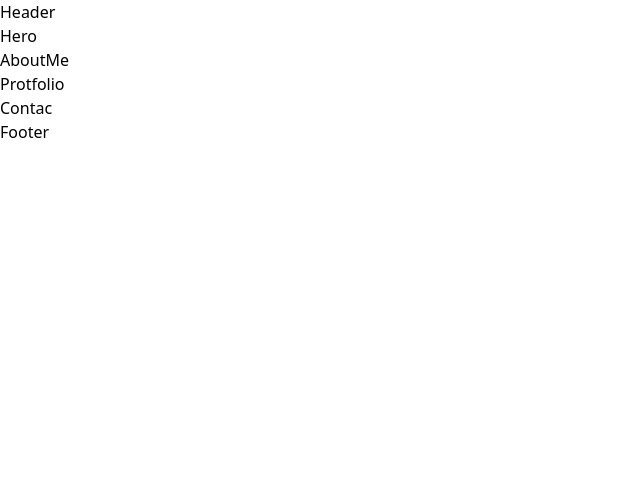
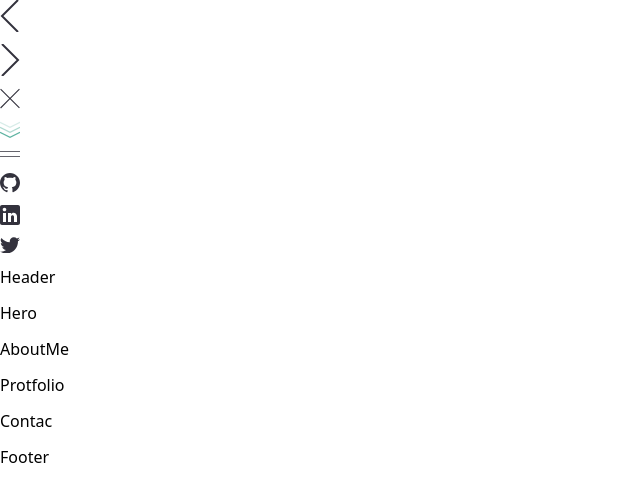
Before and after one commit to RyanCahela/Portfolio_2022_Nextjs, a Next.js app: page / in a window 1280 px wide. Shown: the top 502 px of the page, without its empty margins (0-640 px from the left). Built offline with nearby package versions, Linux system fonts and the light colour scheme.

Commit message:
created svg components

```diff
--- /dev/null
+++ b/components/Icons/ArrowLeftSVG.js
@@ -0,0 +1,11 @@
+import React from "react";
+
+const ArrowLeftSVG = () => {
+  return (
+    <svg xmlns="http://www.w3.org/2000/svg" viewBox="0 0 10 16">
+      <path fill="none" stroke="#33323D" d="M9 0L1 8l8 8" />
+    </svg>
+  );
+};
+
+export default ArrowLeftSVG;
--- /dev/null
+++ b/components/Icons/ArrowRightSVG.js
@@ -0,0 +1,11 @@
+import React from "react";
+
+const ArrowRightSVG = () => {
+  return (
+    <svg xmlns="http://www.w3.org/2000/svg" viewBox="0 0 10 16">
+      <path fill="none" stroke="#33323D" d="M1 0l8 8-8 8" />
+    </svg>
+  );
+};
+
+export default ArrowRightSVG;
--- /dev/null
+++ b/components/Icons/CloseSVG.js
@@ -0,0 +1,15 @@
+import React from "react";
+
+const CloseSVG = () => {
+  return (
+    <svg xmlns="http://www.w3.org/2000/svg" viewBox="0 0 18 19">
+      <path
+        fill="#33323D"
+        fillRule="evenodd"
+        d="M17.132.661l.707.707L9.707 9.5l8.132 8.132-.707.707L9 10.207.868 18.34l-.707-.707L8.293 9.5.161 1.368.868.661 9 8.793 17.132.661z"
+      />
+    </svg>
+  );
+};
+
+export default CloseSVG;
--- /dev/null
+++ b/components/Icons/DownArrowsSVG.js
@@ -0,0 +1,15 @@
+import React from "react";
+
+const DownArrowsSVG = () => {
+  return (
+    <svg xmlns="http://www.w3.org/2000/svg" viewBox="0 0 16 14">
+      <g fill="none" fillRule="evenodd" stroke="#5FB4A2">
+        <path d="M0 9l8 4 8-4" />
+        <path opacity=".5" d="M0 5l8 4 8-4" />
+        <path opacity=".25" d="M0 1l8 4 8-4" />
+      </g>
+    </svg>
+  );
+};
+
+export default DownArrowsSVG;
--- /dev/null
+++ b/components/Icons/HamburgerSVG.js
@@ -0,0 +1,13 @@
+import React from "react";
+
+const HamburgerSVG = () => {
+  return (
+    <svg xmlns="http://www.w3.org/2000/svg" viewBox="0 0 24 13">
+      <g fill="#33323D" fillRule="evenodd">
+        <path d="M0 0h24v1H0zM0 6h24v1H0zM0 12h24v1H0z" />
+      </g>
+    </svg>
+  );
+};
+
+export default HamburgerSVG;
--- /dev/null
+++ b/components/Logos/GithubLogoSVG.js
@@ -0,0 +1,14 @@
+import React from "react";
+
+const GithubLogoSVG = () => {
+  return (
+    <svg xmlns="http://www.w3.org/2000/svg" viewBox="0 0 25 24">
+      <path
+        fill="#33323D"
+        d="M12.5 0C5.594 0 0 5.51 0 12.305c0 5.437 3.581 10.048 8.547 11.674.625.116.854-.265.854-.592 0-.292-.01-1.066-.016-2.092-3.477.742-4.21-1.65-4.21-1.65-.569-1.42-1.39-1.8-1.39-1.8-1.133-.764.087-.748.087-.748 1.255.086 1.914 1.268 1.914 1.268 1.115 1.881 2.927 1.338 3.641 1.024.113-.797.434-1.338.792-1.646-2.776-.308-5.694-1.366-5.694-6.08 0-1.343.484-2.44 1.286-3.302-.14-.31-.562-1.562.11-3.256 0 0 1.047-.33 3.437 1.261 1-.273 2.063-.409 3.125-.415 1.063.006 2.125.142 3.125.415 2.375-1.591 3.422-1.261 3.422-1.261.672 1.694.25 2.945.125 3.256.797.861 1.281 1.959 1.281 3.302 0 4.727-2.921 5.767-5.703 6.07.438.369.844 1.123.844 2.276 0 1.647-.016 2.97-.016 3.37 0 .322.22.707.86.584 5-1.615 8.579-6.23 8.579-11.658C25 5.509 19.403 0 12.5 0z"
+      />
+    </svg>
+  );
+};
+
+export default GithubLogoSVG;
--- /dev/null
+++ b/components/Logos/LinkedinLogoSVG.js
@@ -0,0 +1,14 @@
+import React from "react";
+
+const LinkedinLogoSVG = () => {
+  return (
+    <svg xmlns="http://www.w3.org/2000/svg" viewBox="0 0 24 24">
+      <path
+        fill="#33323D"
+        d="M21.6 0H2.4C1.08 0 0 1.08 0 2.4v19.2C0 22.92 1.08 24 2.4 24h19.2c1.32 0 2.4-1.08 2.4-2.4V2.4C24 1.08 22.92 0 21.6 0zM7.2 20.4H3.6V9.6h3.6v10.8zM5.4 7.56c-1.2 0-2.16-.96-2.16-2.16 0-1.2.96-2.16 2.16-2.16 1.2 0 2.16.96 2.16 2.16 0 1.2-.96 2.16-2.16 2.16zm15 12.84h-3.6v-6.36c0-.96-.84-1.8-1.8-1.8-.96 0-1.8.84-1.8 1.8v6.36H9.6V9.6h3.6v1.44c.6-.96 1.92-1.68 3-1.68 2.28 0 4.2 1.92 4.2 4.2v6.84z"
+      />
+    </svg>
+  );
+};
+
+export default LinkedinLogoSVG;
--- /dev/null
+++ b/components/Logos/TwitterLogoSVG.js
@@ -0,0 +1,14 @@
+import React from "react";
+
+const TwitterLogoSVG = () => {
+  return (
+    <svg xmlns="http://www.w3.org/2000/svg" viewBox="0 0 24 20">
+      <path
+        fill="#33323D"
+        d="M24 2.557a9.83 9.83 0 01-2.828.775A4.932 4.932 0 0023.337.608a9.864 9.864 0 01-3.127 1.195A4.916 4.916 0 0016.616.248c-3.179 0-5.515 2.966-4.797 6.045A13.978 13.978 0 011.671 1.149a4.93 4.93 0 001.523 6.574 4.903 4.903 0 01-2.229-.616c-.054 2.281 1.581 4.415 3.949 4.89a4.935 4.935 0 01-2.224.084 4.928 4.928 0 004.6 3.419A9.9 9.9 0 010 17.54a13.94 13.94 0 007.548 2.212c9.142 0 14.307-7.721 13.995-14.646A10.025 10.025 0 0024 2.557z"
+      />
+    </svg>
+  );
+};
+
+export default TwitterLogoSVG;
--- a/pages/index.js
+++ b/pages/index.js
@@ -4,10 +4,34 @@ import AboutMe from "../components/Sections/About_Me/AboutMe";
 import Portfolio from "../components/Sections/Portfolio/Protfolio";
 import Contact from "../components/Sections/Contact/Contact";
 import Footer from "../components/Sections/Footer/Footer";
+import ArrowLeftSVG from "../components/Icons/ArrowLeftSVG";
+import ArrowRightSVG from "../components/Icons/ArrowRightSVG";
+import CloseSVG from "../components/Icons/CloseSVG";
+import DownArrowsSVG from "../components/Icons/DownArrowsSVG";
+import HamburgerSVG from "../components/Icons/HamburgerSVG";
+import GithubLogoSVG from "../components/Logos/GithubLogoSVG";
+import LinkedinLogoSVG from "../components/Logos/LinkedinLogoSVG";
+import TwitterLogoSVG from "../components/Logos/TwitterLogoSVG";
 
 export default function Home() {
   return (
-    <div className="">
+    <div className="space-y-3">
+      {[
+        <ArrowLeftSVG />,
+        <ArrowRightSVG />,
+        <CloseSVG />,
+        <DownArrowsSVG />,
+        <HamburgerSVG />,
+        <GithubLogoSVG />,
+        <LinkedinLogoSVG />,
+        <TwitterLogoSVG />,
+      ].map((svg, index) => {
+        return (
+          <div key={index} className="w-5">
+            {svg}
+          </div>
+        );
+      })}
       <Header />
       <Hero />
       <AboutMe />
```
